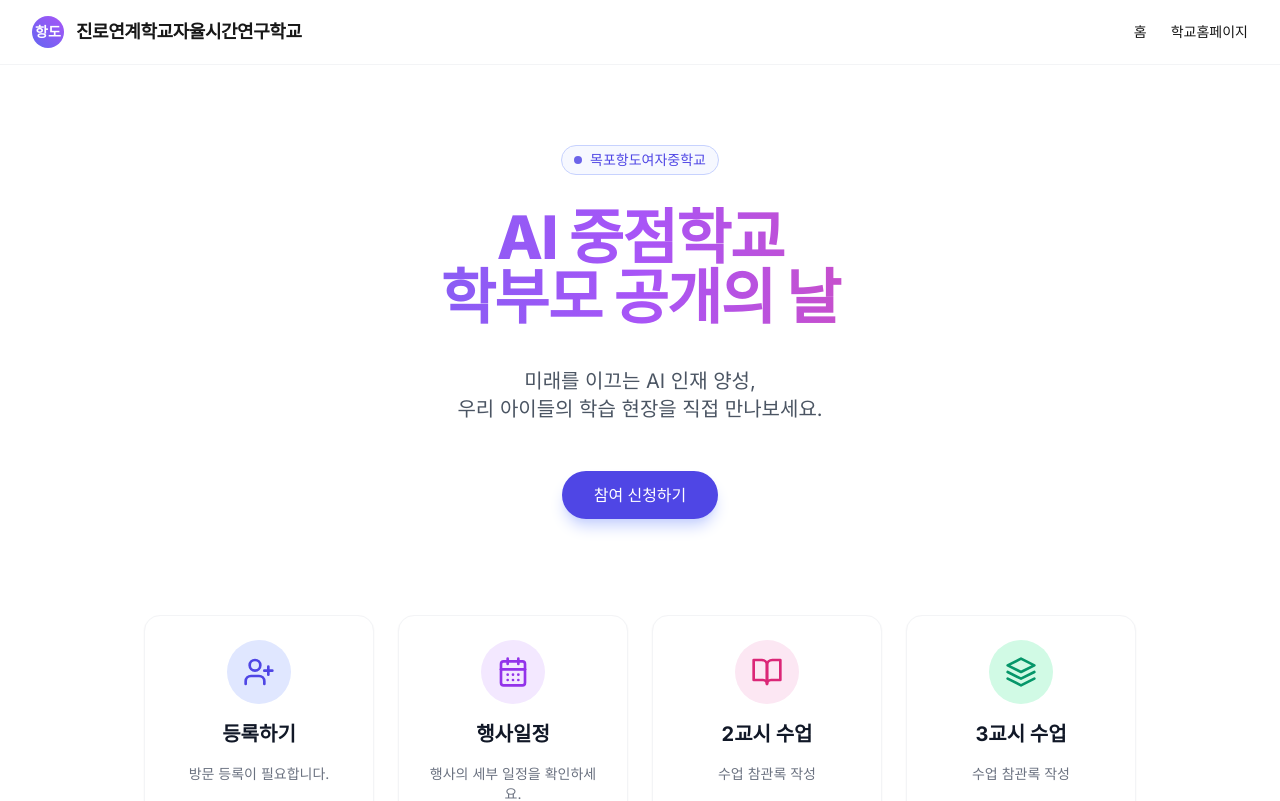
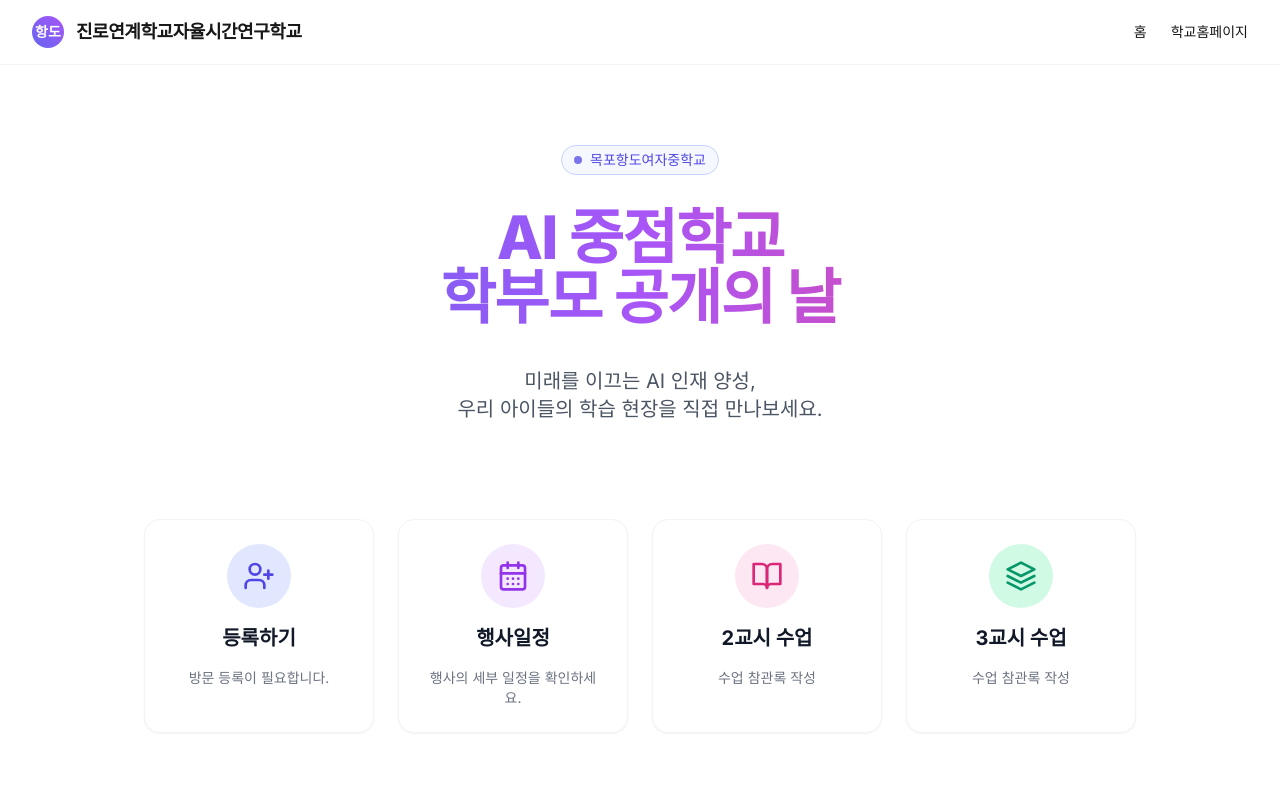
Before and after one commit to tmdhee-max/AIopenclass, a Next.js app: page / in a window 1280 px wide. Shown: the top 801 px of the page. Built offline with nearby package versions, Linux system fonts and the light colour scheme.

Commit message:
feat: remove hero action button permanently

```diff
--- a/app/page.tsx
+++ b/app/page.tsx
@@ -21,22 +21,6 @@ export default function Home() {
           미래를 이끄는 AI 인재 양성, <br /> 우리 아이들의 학습 현장을 직접 만나보세요.
         </p>
 
-        {/* 액션 버튼 */}
-        <div className="pt-4 flex flex-col sm:flex-row items-center justify-center gap-4">
-          <a
-            href="https://www.foreducator.com/registry/sign/74ad4be8-e2ef-4587-bb69-e9dee7e593ae"
-            className="w-full sm:w-auto px-8 py-3 rounded-full bg-indigo-600 hover:bg-indigo-700 text-white font-medium shadow-lg shadow-indigo-200 dark:shadow-none transition-transform hover:scale-105 active:scale-95 text-center"
-          >
-            참여 신청하기
-          </a>
-
-          {/* 여기에 새로운 기능(예: 안내장 다운로드 등)을 위한 버튼을 추가하세요 */}
-          {/*
-          <button className="w-full sm:w-auto px-8 py-3 rounded-full bg-white dark:bg-zinc-800 border border-gray-200 dark:border-zinc-700 hover:bg-gray-50 dark:hover:bg-zinc-700 text-gray-900 dark:text-gray-100 font-medium transition-transform hover:scale-105 active:scale-95">
-            안내장 다운로드
-          </button>
-          */}
-        </div>
       </section>
 
       {/* 바로가기 배너 섹션 */}
```
